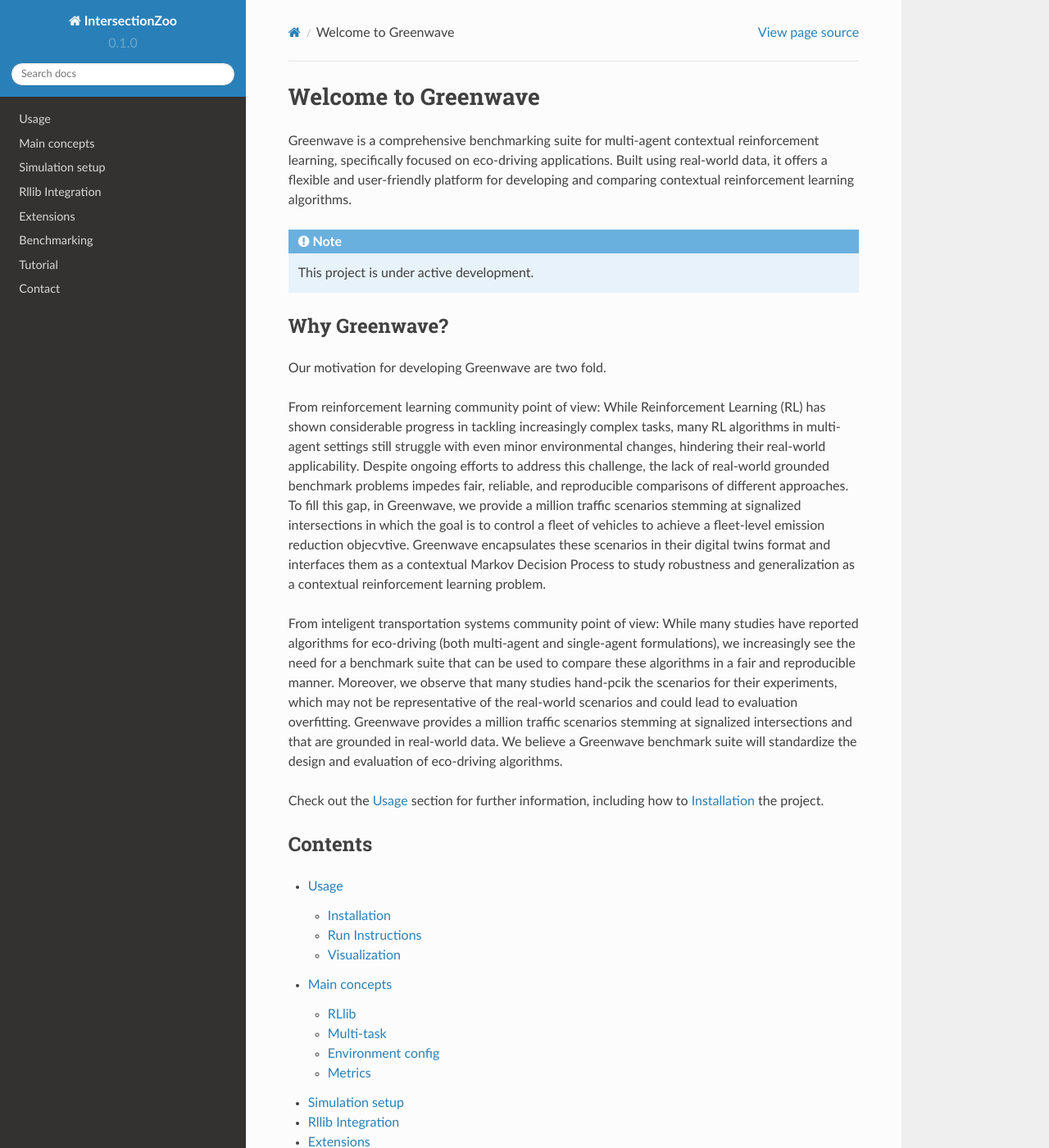
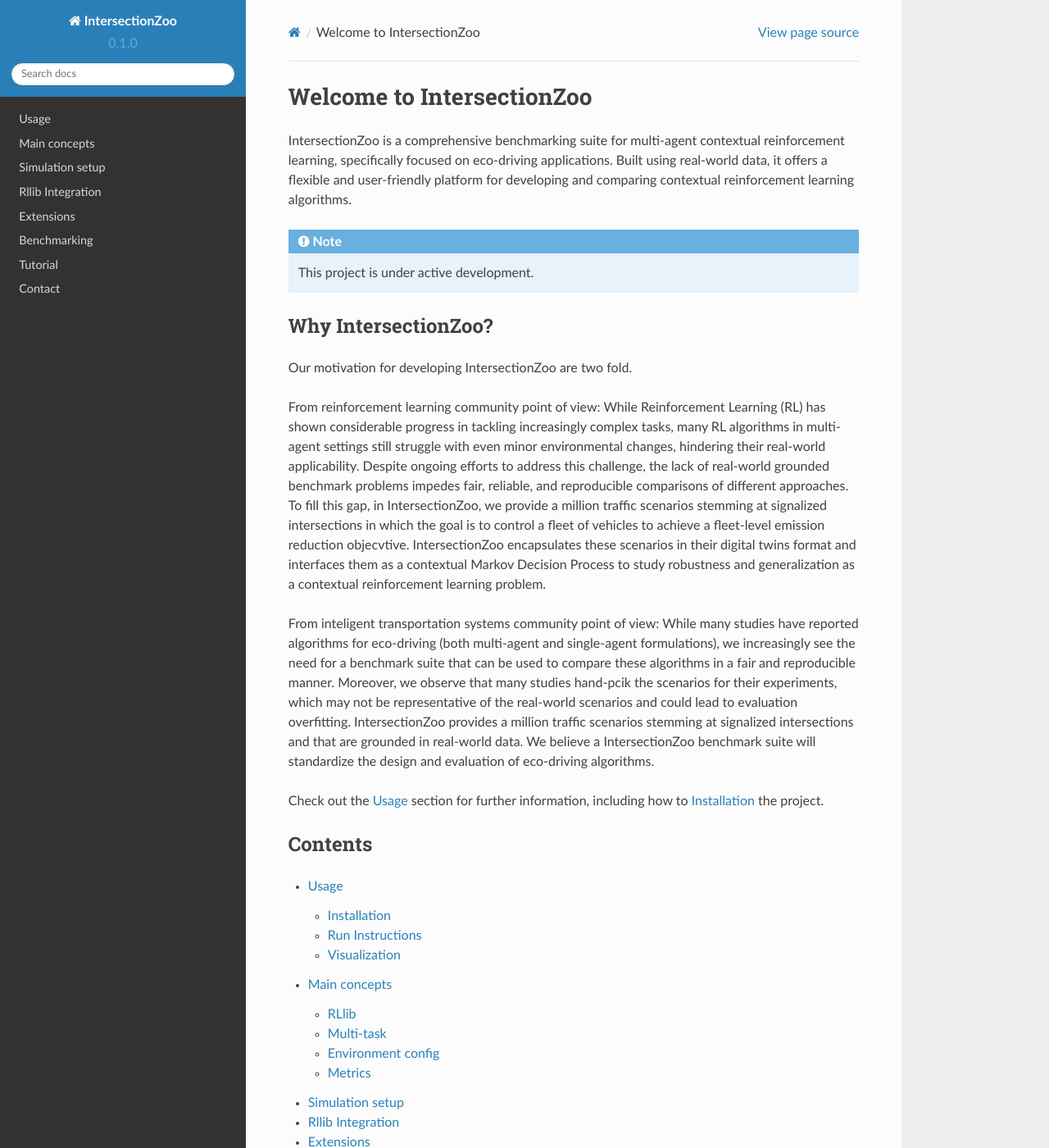
Before and after one commit to Vindulamj/IntersectionZoo-Docs, a Sphinx documentation site: the page built from docs/source/index.rst, in a window 1280 px wide and 1400 px high. Shown: the whole window at 82% size. Built offline with Sphinx 7.4.7 and the Read the Docs theme 2.0.0, drawn with Linux system fonts in a browser that asks for light colours; pages that are not in the unit, such as notebooks, are missing from menus.

Commit message:
add more docs

```diff
--- a/docs/source/index.rst
+++ b/docs/source/index.rst
@@ -1,30 +1,30 @@
-Welcome to Greenwave
+Welcome to IntersectionZoo
 ===================================
 
-Greenwave is a comprehensive benchmarking suite for multi-agent contextual reinforcement learning, specifically focused on eco-driving applications. Built using real-world data, it offers a flexible and user-friendly platform for developing and comparing contextual reinforcement learning algorithms.
+IntersectionZoo is a comprehensive benchmarking suite for multi-agent contextual reinforcement learning, specifically focused on eco-driving applications. Built using real-world data, it offers a flexible and user-friendly platform for developing and comparing contextual reinforcement learning algorithms.
 
 .. note::
 
    This project is under active development.
 
 
-Why Greenwave?
+Why IntersectionZoo?
 ------------
 
-Our motivation for developing Greenwave are two fold.
+Our motivation for developing IntersectionZoo are two fold.
 
 From reinforcement learning community point of view: While Reinforcement Learning (RL) has shown considerable progress in tackling increasingly complex tasks,
 many RL algorithms in multi-agent settings still struggle with even minor environmental changes, hindering their real-world applicability.
 Despite ongoing efforts to address this challenge, the lack of real-world grounded benchmark problems impedes fair, reliable, and reproducible comparisons of different approaches.
-To fill this gap, in Greenwave, we provide a million traffic scenarios stemming at signalized intersections
+To fill this gap, in IntersectionZoo, we provide a million traffic scenarios stemming at signalized intersections
 in which the goal is to control a fleet of vehicles to achieve a fleet-level emission reduction objecvtive.
-Greenwave encapsulates these scenarios in their digital twins format and interfaces them as a contextual Markov Decision Process
+IntersectionZoo encapsulates these scenarios in their digital twins format and interfaces them as a contextual Markov Decision Process
 to study robustness and generalization as a contextual reinforcement learning problem.
 
 From inteligent transportation systems community point of view: While many studies have reported algorithms for eco-driving (both multi-agent and single-agent formulations),
 we increasingly see the need for a benchmark suite that can be used to compare these algorithms in a fair and reproducible manner. Moreover, we observe that many studies hand-pcik the scenarios
-for their experiments, which may not be representative of the real-world scenarios and could lead to evaluation overfitting. Greenwave provides a million traffic scenarios stemming at signalized intersections
-and that are grounded in real-world data. We believe a Greenwave benchmark suite will standardize the design and evaluation of eco-driving algorithms.
+for their experiments, which may not be representative of the real-world scenarios and could lead to evaluation overfitting. IntersectionZoo provides a million traffic scenarios stemming at signalized intersections
+and that are grounded in real-world data. We believe a IntersectionZoo benchmark suite will standardize the design and evaluation of eco-driving algorithms.
 
 
 Check out the :doc:`usage` section for further information, including
```
